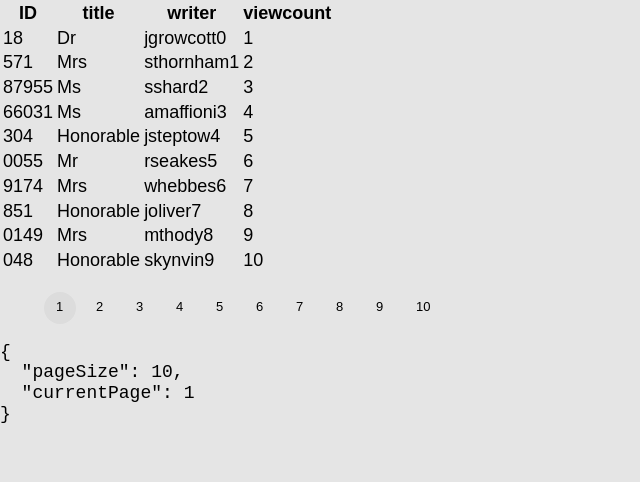
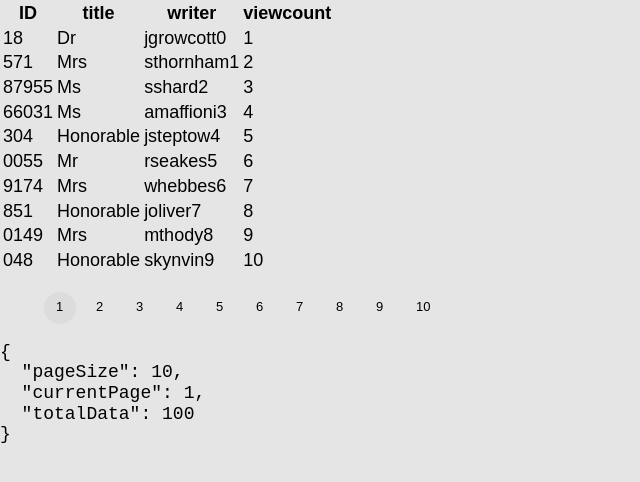
Before and after one commit to anjitpariyar/Board, a Next.js app: page / in a window 1280 px wide. Shown: the top 482 px of the page, without its empty margins (0-640 px from the left). Built offline with nearby package versions, Linux system fonts and the light colour scheme.

Commit message:
useTable added

```diff
--- a/Hook/Board.ts
+++ b/Hook/Board.ts
@@ -19,6 +19,9 @@ export const usePagination = ({
   return paginationRange;
 };
 
+/**
+ *
+ */
 export const paginationController = ({ page }) => {
   const pageChange = useMemo(() => {
     // Our implementation logic will go here
@@ -27,6 +30,11 @@ export const paginationController = ({ page }) => {
   }, [page]);
 };
 
+/**
+ *
+ * @param param0
+ * @returns
+ */
 export const paginationStyle = ({
   color = "#000",
   backgroundColor = "transparent",
@@ -62,3 +70,16 @@ export const paginationStyle = ({
 
   return { Ul, Li };
 };
+
+export const useTable = ({ currentPage = 1, data, pageSize = 10 }) => {
+  const tableData = useMemo(() => {
+    // data slice
+    const firstPageIndex = (currentPage - 1) * pageSize;
+    const lastPageIndex = firstPageIndex + pageSize;
+    const pageData = data.slice(firstPageIndex, lastPageIndex);
+    const totalData = data.length;
+    return { pageData, totalData };
+  }, [currentPage]);
+  debugger;
+  return tableData;
+};
--- a/components/Pagination.tsx
+++ b/components/Pagination.tsx
@@ -12,10 +12,10 @@ interface Props {
   data: any[];
 }
 
-const Pagination = ({ onPageChange, currentPage, data }: Props) => {
+const Pagination = ({ onPageChange, currentPage, data, pageSize }: Props) => {
   const Instance = usePagination({
     totalCount: data.length, //required
-    pageSize: 10, // default 10
+    pageSize: pageSize, // default 10
     currentPage: 0, // default 0
   });
 
@@ -27,6 +27,8 @@ const Pagination = ({ onPageChange, currentPage, data }: Props) => {
   // activeBackground = "rgba(0, 0, 0, 0.04)",
   // activeColor = "#000",
   const styleInstance = paginationStyle({});
+
+  // warning comming from this
   const { Ul, Li } = styleInstance;
 
   return (
--- a/components/Table.tsx
+++ b/components/Table.tsx
@@ -1,11 +1,6 @@
 import React, { useEffect, useMemo } from "react";
 
-const Table = ({ currentPage, pageSize, data }) => {
-  const currentTableData = useMemo(() => {
-    const firstPageIndex = (currentPage - 1) * pageSize;
-    const lastPageIndex = firstPageIndex + pageSize;
-    return data.slice(firstPageIndex, lastPageIndex);
-  }, [currentPage]);
+const Table = ({ data }) => {
   return (
     <table>
       <thead>
@@ -17,7 +12,7 @@ const Table = ({ currentPage, pageSize, data }) => {
         </tr>
       </thead>
       <tbody>
-        {currentTableData.map((item) => {
+        {data.map((item) => {
           return (
             <tr key={item.id}>
               <td>{item.id}</td>
--- a/pages/index.tsx
+++ b/pages/index.tsx
@@ -2,6 +2,7 @@ import Pagination from "components/Pagination";
 import Table from "components/Table";
 import { useState } from "react";
 import { sampleTablePropsData } from "utils/sample-data";
+import { useTable } from "Hook/Board";
 
 const IndexPage = () => {
   // crate a instance with usePagination
@@ -13,7 +14,13 @@ const IndexPage = () => {
   const onPageChange = (page) => {
     setCurrentPage(page);
   };
+  const tableOption = {
+    currentPage: currentPage, //defult 1
+    data: sampleTablePropsData, //required
+    pageSize: pageSize, //default is 10
+  };
 
+  // pagination option
   const paginationOptions = {
     currentPage: currentPage, //required
     pageSize: pageSize, //required
@@ -21,6 +28,8 @@ const IndexPage = () => {
     data: sampleTablePropsData, //required
   };
 
+  //initilizing table hook
+  const { pageData, totalData } = useTable({ ...tableOption });
   return (
     <>
       {/*
@@ -29,11 +38,7 @@ const IndexPage = () => {
       */}
       {/* for now its a only wat to connect pagination and table */}
 
-      <Table
-        currentPage={currentPage}
-        pageSize={pageSize}
-        data={sampleTablePropsData}
-      />
+      <Table data={pageData} />
       <Pagination {...paginationOptions} />
 
       <div>
@@ -44,6 +49,7 @@ const IndexPage = () => {
               {
                 pageSize,
                 currentPage,
+                totalData,
               },
               null,
               2
```
